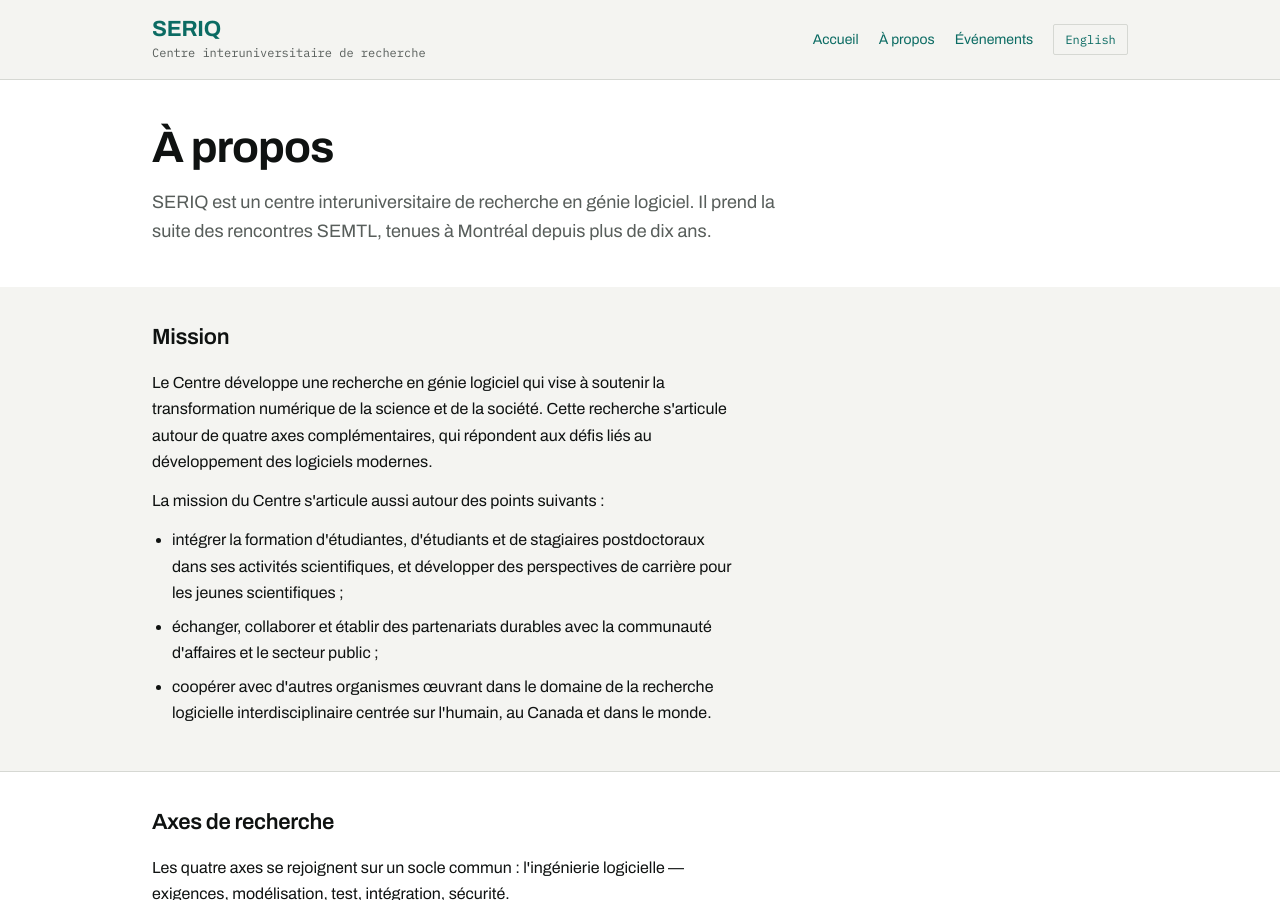
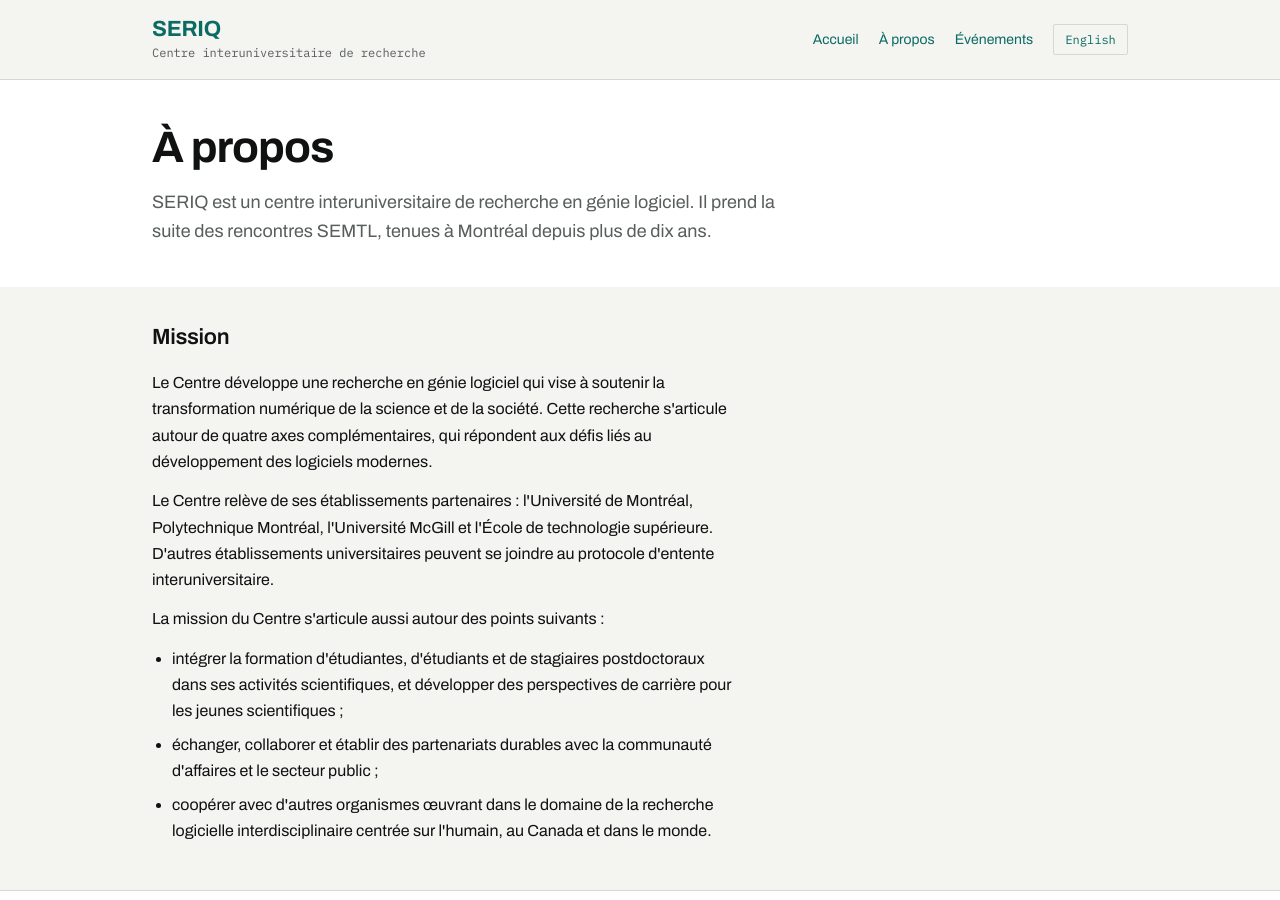
Before and after one commit to seriq-ca/seriq-ca.github.io, a Jekyll site: the page built from a-propos.md, in a window 1280 px wide and 900 px high. Built offline with Jekyll 4.4.1, drawn with Linux system fonts in a browser that asks for light colours.

Commit message:
Publish the partner institutions on the About page
Université de Montréal, Polytechnique Montréal, McGill and ÉTS, with the
charter's provision for further universities joining.

```diff
--- a/a-propos.md
+++ b/a-propos.md
@@ -24,6 +24,12 @@ permalink: /a-propos/
       transformation numérique de la science et de la société. Cette recherche
       s'articule autour de quatre axes complémentaires, qui répondent aux défis liés
       au développement des logiciels modernes.
+    </p>
+    <p>
+      Le Centre relève de ses établissements partenaires&nbsp;: l'Université de
+      Montréal, Polytechnique Montréal, l'Université McGill et l'École de
+      technologie supérieure. D'autres établissements universitaires peuvent se
+      joindre au protocole d'entente interuniversitaire.
     </p>
     <p>La mission du Centre s'articule aussi autour des points suivants&nbsp;:</p>
     <ul>
```
Also changed, not shown: en/about.md (+5 -0 lines).
